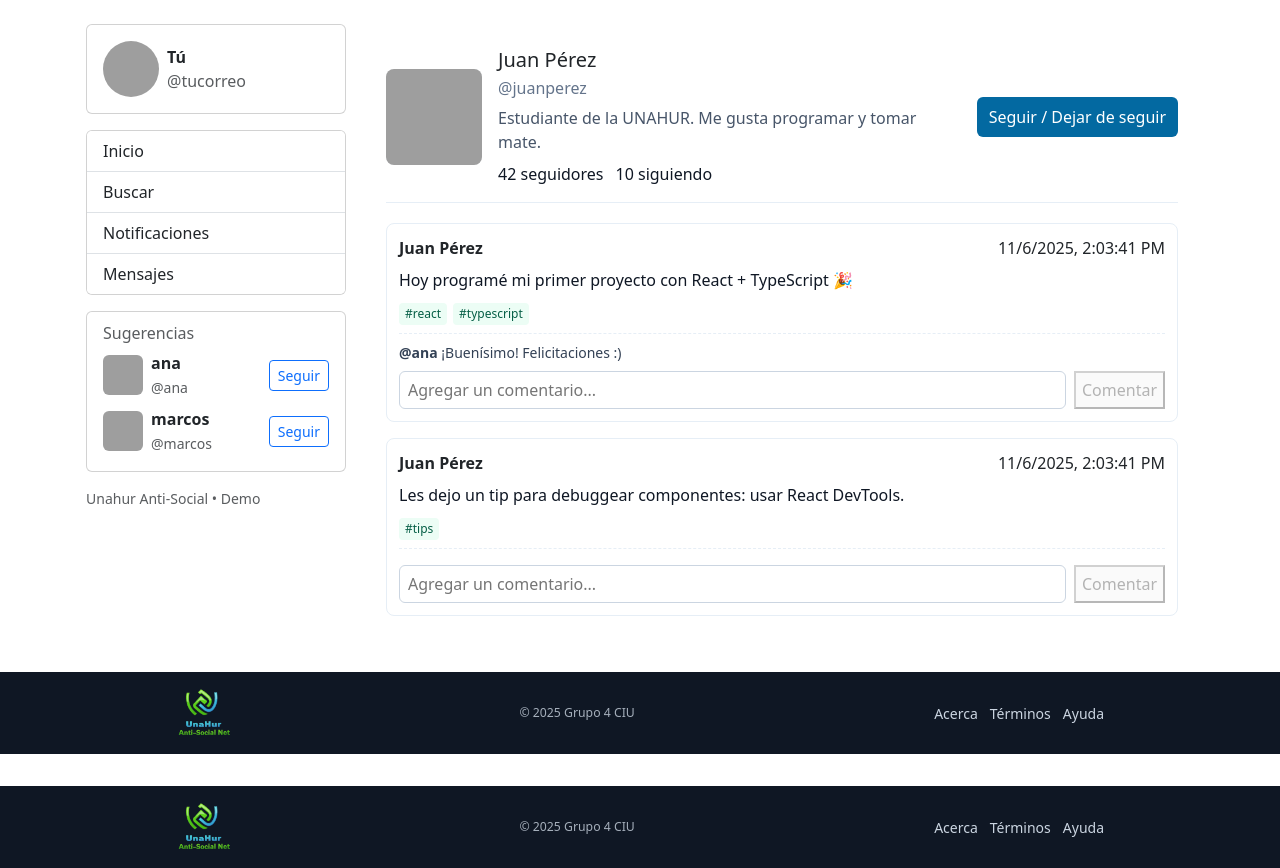
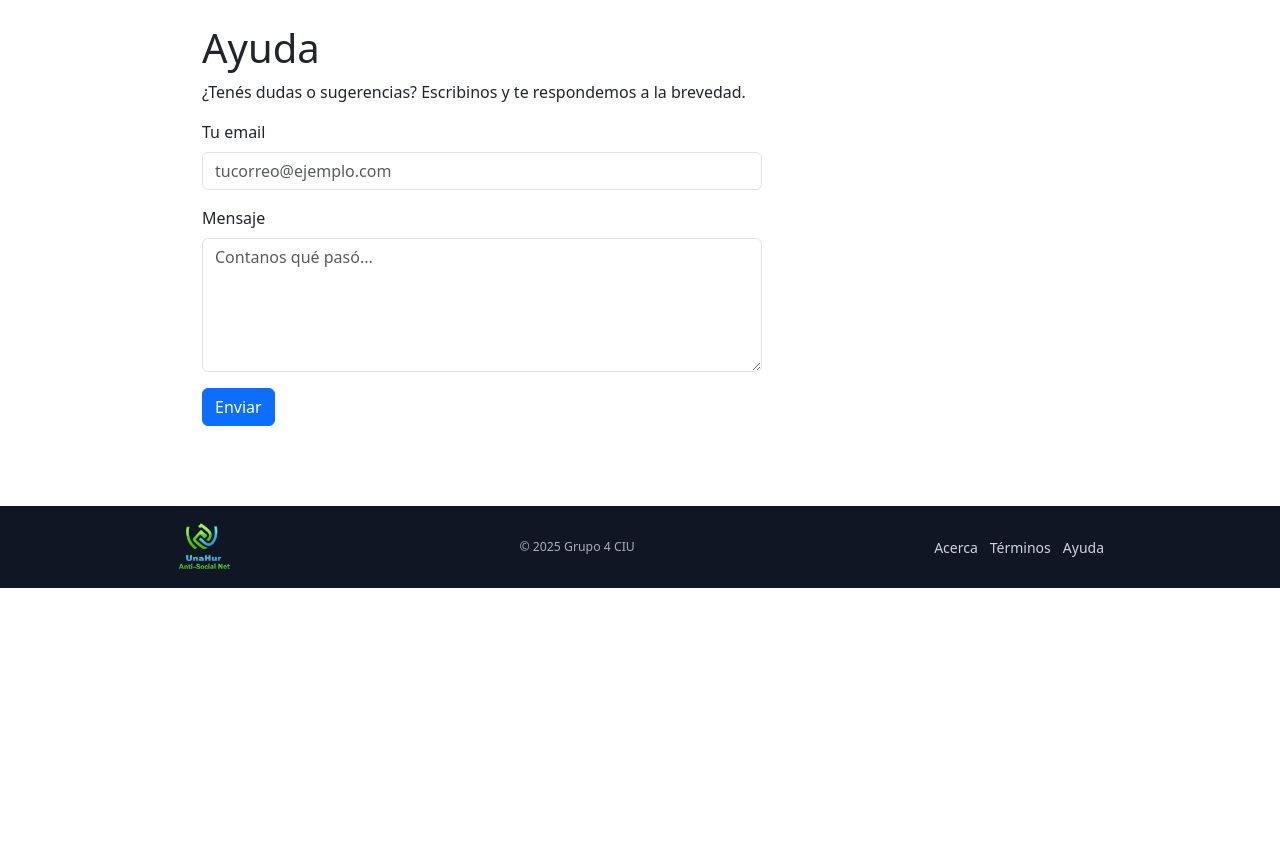
Before and after one commit to ivanherld/tp2-CIU-grupo-4-antisocial, a React (Vite) app: page /help in a window 1280 px wide. Before the commit this address led to /. After the commit the page ends 800 px from the top, so only its background shows below. Built offline with nearby package versions, Linux system fonts and the light colour scheme; grey boxes are pictures that could not be loaded.

Commit message:
Agregado de libreria de iconos nueva lucide-react, pages help, terms y about de ejemplo. Cambios en la sidebar mas togle dark mode basico

```diff
--- a/package.json
+++ b/package.json
@@ -11,6 +11,7 @@
   },
   "dependencies": {
     "bootstrap": "^5.3.8",
+    "lucide-react": "^0.552.0",
     "react": "^19.1.1",
     "react-bootstrap": "^2.10.10",
     "react-dom": "^19.1.1",
--- a/src/App.tsx
+++ b/src/App.tsx
@@ -3,6 +3,9 @@ import LogIn from './pages/LogIn';
 import Register from './pages/Register';
 import Feed from './pages/Feed';
 import UserProfile from './pages/UserProfile';
+import About from './pages/About';
+import Terms from './pages/Terms';
+import Help from './pages/Help';
 
 function App() {
 
@@ -13,6 +16,9 @@ function App() {
         <Route path='/register' element={<Register/>}/>
         <Route path='/feed' element={<Feed/>}/>
         <Route path='/profile' element={<UserProfile/>}/>
+  <Route path='/about' element={<About/>}/>
+  <Route path='/terms' element={<Terms/>}/>
+  <Route path='/help' element={<Help/>}/>
         <Route path="*" element={<Navigate to="/" />} />
       </Routes>
     </>
--- a/src/components/Footer.tsx
+++ b/src/components/Footer.tsx
@@ -1,5 +1,6 @@
 import styles from '../pages/Footer.module.css';
 import logo from '../assets/antisocialpng.png';
+import { Link } from 'react-router-dom';
 
 function Footer() {
     return (
@@ -8,9 +9,9 @@ function Footer() {
                 <span className={styles.brand}><img src={logo} alt="logo" className={styles.logo} /></span>
                 <small className={styles.copy}>© {new Date().getFullYear()} Grupo 4 CIU</small>
                 <nav className={styles.nav}>
-                    <a href="/about">Acerca</a>
-                    <a href="/terms">Términos</a>
-                    <a href="/help">Ayuda</a>
+                    <Link to="/about">Acerca</Link>
+                    <Link to="/terms">Términos</Link>
+                    <Link to="/help">Ayuda</Link>
                 </nav>
 
             </div>
--- a/src/components/Perfil.tsx
+++ b/src/components/Perfil.tsx
@@ -26,6 +26,7 @@ type PerfilProps = {
   counts?: FollowCounts | null;
   posts: Post[];
   currentUser?: { username?: string } | null;
+  isFollowing?: boolean;
   onFollowToggle?: () => void;
   onAddComment?: (postId: string, content: string) => void;
 };
@@ -35,6 +36,7 @@ export default function Perfil({
   counts,
   posts,
   currentUser,
+  isFollowing,
   onFollowToggle,
   onAddComment,
 }: PerfilProps) {
@@ -61,7 +63,7 @@ export default function Perfil({
         {currentUser?.username !== user.username && onFollowToggle && (
           <div className={styles.actions}>
             <button className={styles.followBtn} onClick={onFollowToggle}>
-              Seguir / Dejar de seguir
+              {isFollowing ? "Dejar de seguir" : "Seguir"}
             </button>
           </div>
         )}
--- a/src/components/Sidebar.tsx
+++ b/src/components/Sidebar.tsx
@@ -1,10 +1,47 @@
-import { Card, Image, Button, ListGroup } from "react-bootstrap";
+import { Card, Image, Button, ListGroup, InputGroup, Form } from "react-bootstrap";
+import { useEffect, useMemo, useState, useContext } from "react";
+import { useNavigate } from "react-router-dom";
+import { AuthContext } from "../context/AuthProvider";
+import { Home, Search, Moon, Sun, LogOut, X } from "lucide-react";
 
 function Sidebar({
   currentUser,
 }: {
   currentUser?: { username?: string; displayName?: string; avatarUrl?: string } | null;
 }) {
+  const navigate = useNavigate();
+  const { setUsuario } = useContext(AuthContext);
+
+  // Dark mode simple con Bootstrap 5.3
+  const initialTheme = useMemo<"light" | "dark">(() => {
+    const saved = localStorage.getItem("theme");
+    return saved === "dark" ? "dark" : "light";
+  }, []);
+  const [theme, setTheme] = useState<"light" | "dark">(initialTheme);
+
+  useEffect(() => {
+    document.documentElement.setAttribute("data-bs-theme", theme);
+    localStorage.setItem("theme", theme);
+  }, [theme]);
+
+  // Buscar por tag
+  const [searchOpen, setSearchOpen] = useState(false);
+  const [query, setQuery] = useState("");
+  function doSearch() {
+    const q = query.trim();
+    if (!q) return;
+    navigate(`/feed?tag=${encodeURIComponent(q)}`);
+    setSearchOpen(false);
+    setQuery("");
+  }
+
+  // Logout
+  function handleLogout() {
+    localStorage.removeItem("token");
+    setUsuario(null);
+    navigate("/");
+  }
+
   return (
     <div style={{ width: 260 }}>
       <Card className="mb-3">
@@ -24,40 +61,76 @@ function Sidebar({
       </Card>
 
       <Card className="mb-3">
-        <ListGroup variant="flush">
-          <ListGroup.Item action href="#home">Inicio</ListGroup.Item>
-          <ListGroup.Item action href="#search">Buscar</ListGroup.Item>
-          <ListGroup.Item action href="#notifications">Notificaciones</ListGroup.Item>
-          <ListGroup.Item action href="#messages">Mensajes</ListGroup.Item>
-        </ListGroup>
-      </Card>
+        <Card.Body className="p-0">
+          <ListGroup variant="flush">
+            <ListGroup.Item>
+              <Button
+                variant="outline-secondary"
+                className="w-100 d-flex align-items-center justify-content-start gap-2"
+                onClick={() => navigate("/feed")}
+              >
+                <Home size={18} />
+                Inicio
+              </Button>
+            </ListGroup.Item>
 
-      <Card className="mb-3">
-        <Card.Body>
-          <Card.Subtitle className="mb-2 text-muted">Sugerencias</Card.Subtitle>
-          <div className="d-flex flex-column gap-2">
-            <div className="d-flex align-items-center justify-content-between">
-              <div className="d-flex align-items-center gap-2">
-                <Image src="https://i.pravatar.cc/40?img=10" rounded width={40} height={40} />
-                <div>
-                  <div className="fw-semibold">ana</div>
-                  <small className="text-muted">@ana</small>
-                </div>
-              </div>
-              <Button size="sm" variant="outline-primary">Seguir</Button>
-            </div>
+            <ListGroup.Item>
+              {!searchOpen ? (
+                <Button
+                  variant="outline-secondary"
+                  className="w-100 d-flex align-items-center justify-content-start gap-2"
+                  onClick={() => setSearchOpen(true)}
+                >
+                  <Search size={18} />
+                  Buscar por tag
+                </Button>
+              ) : (
+                <InputGroup>
+                  <Form.Control
+                    placeholder="#tag"
+                    value={query}
+                    onChange={(e) => setQuery(e.target.value)}
+                    onKeyDown={(e) => e.key === "Enter" && doSearch()}
+                    autoFocus
+                  />
+                  <Button variant="primary" onClick={doSearch}>
+                    <Search size={16} />
+                  </Button>
+                  <Button
+                    variant="outline-secondary"
+                    onClick={() => {
+                      setSearchOpen(false);
+                      setQuery("");
+                    }}
+                  >
+                    <X size={16} />
+                  </Button>
+                </InputGroup>
+              )}
+            </ListGroup.Item>
 
-            <div className="d-flex align-items-center justify-content-between">
-              <div className="d-flex align-items-center gap-2">
-                <Image src="https://i.pravatar.cc/40?img=20" rounded width={40} height={40} />
-                <div>
-                  <div className="fw-semibold">marcos</div>
-                  <small className="text-muted">@marcos</small>
-                </div>
-              </div>
-              <Button size="sm" variant="outline-primary">Seguir</Button>
-            </div>
-          </div>
+            <ListGroup.Item>
+              <Button
+                variant="outline-secondary"
+                className="w-100 d-flex align-items-center justify-content-start gap-2"
+                onClick={() => setTheme(theme === "dark" ? "light" : "dark")}
+              >
+                {theme === "dark" ? <Sun size={18} /> : <Moon size={18} />}
+                {theme === "dark" ? "Modo claro" : "Modo oscuro"}
+              </Button>
+            </ListGroup.Item>
+
+            <ListGroup.Item>
+              <Button
+                variant="outline-danger"
+                className="w-100 d-flex align-items-center justify-content-start gap-2"
+                onClick={handleLogout}
+              >
+                <LogOut size={18} />
+                Cerrar sesión
+              </Button>
+            </ListGroup.Item>
+          </ListGroup>
         </Card.Body>
       </Card>
 
--- /dev/null
+++ b/src/pages/About.tsx
@@ -0,0 +1,24 @@
+import { Container } from "react-bootstrap";
+import Footer from "../components/Footer";
+
+export default function About() {
+  return (
+    <>
+      <Container style={{ maxWidth: 900, paddingTop: 24, paddingBottom: 48 }}>
+        <h1>Acerca de Unahur Anti-Social Net</h1>
+        <p>
+          Este proyecto es una demo académica realizada por el <strong>Grupo 4 de CIU</strong>.
+          La app muestra un perfil de usuario, un feed simple y navegación básica.
+        </p>
+        <p>
+          Frontend construido con <strong>React + TypeScript + Vite</strong> y estilos
+          con <strong>React Bootstrap</strong>. Íconos por <strong>lucide-react</strong>.
+        </p>
+        <p>
+          El objetivo es practicar componentes, estado, rutas y layout responsive.
+        </p>
+      </Container>
+      <Footer />
+    </>
+  );
+}
--- /dev/null
+++ b/src/pages/Help.tsx
@@ -0,0 +1,56 @@
+import { Container, Form, Button } from "react-bootstrap";
+import Footer from "../components/Footer";
+import { useState } from "react";
+
+export default function Help() {
+  const [email, setEmail] = useState("");
+  const [message, setMessage] = useState("");
+  const [sent, setSent] = useState(false);
+
+  function handleSubmit(e: React.FormEvent) {
+    e.preventDefault();
+    // Simula envío
+    setSent(true);
+  }
+
+  return (
+    <>
+      <Container style={{ maxWidth: 900, paddingTop: 24, paddingBottom: 48 }}>
+        <h1>Ayuda</h1>
+        <p>¿Tenés dudas o sugerencias? Escribinos y te respondemos a la brevedad.</p>
+
+        {!sent ? (
+          <Form onSubmit={handleSubmit} style={{ maxWidth: 560 }}>
+            <Form.Group className="mb-3">
+              <Form.Label>Tu email</Form.Label>
+              <Form.Control
+                type="email"
+                required
+                placeholder="tucorreo@ejemplo.com"
+                value={email}
+                onChange={(e) => setEmail(e.target.value)}
+              />
+            </Form.Group>
+            <Form.Group className="mb-3">
+              <Form.Label>Mensaje</Form.Label>
+              <Form.Control
+                as="textarea"
+                rows={5}
+                required
+                placeholder="Contanos qué pasó..."
+                value={message}
+                onChange={(e) => setMessage(e.target.value)}
+              />
+            </Form.Group>
+            <Button type="submit">Enviar</Button>
+          </Form>
+        ) : (
+          <div className="alert alert-success" role="alert">
+            ¡Gracias! Tu mensaje fue enviado (demo). Te contactaremos por email.
+          </div>
+        )}
+      </Container>
+      <Footer />
+    </>
+  );
+}
--- /dev/null
+++ b/src/pages/Terms.tsx
@@ -0,0 +1,22 @@
+import { Container } from "react-bootstrap";
+import Footer from "../components/Footer";
+
+export default function Terms() {
+  return (
+    <>
+      <Container style={{ maxWidth: 900, paddingTop: 24, paddingBottom: 48 }}>
+        <h1>Términos y condiciones</h1>
+        <p>
+          Esta es una aplicación de ejemplo con fines educativos. No almacena datos reales
+          ni ofrece garantías. El uso es bajo tu propia responsabilidad.
+        </p>
+        <ul>
+          <li>No se comparten datos con terceros.</li>
+          <li>Puede contener errores o comportamientos incompletos.</li>
+          <li>El diseño y funcionalidades pueden cambiar sin previo aviso.</li>
+        </ul>
+      </Container>
+      <Footer />
+    </>
+  );
+}
--- a/src/pages/UserProfile.tsx
+++ b/src/pages/UserProfile.tsx
@@ -72,7 +72,6 @@ export default function UserProfile() {
   const [user] = useState<User>(mockUser);
   const [counts, setCounts] = useState<FollowCounts>({ followers: 42, following: 10 });
   const [posts, setPosts] = useState<Post[]>(mockPosts);
-  // eslint-disable-next-line @typescript-eslint/no-unused-vars
   const [isFollowing, setIsFollowing] = useState(false);
 
   function handleFollowToggle() {
@@ -102,6 +101,7 @@ export default function UserProfile() {
   return (
   <>
     <div className={styles.layout}>
+      <div className={styles.sidebar}>
         <Sidebar
           currentUser={{
             username: "tucorreo",
@@ -109,6 +109,7 @@ export default function UserProfile() {
             avatarUrl: "https://i.pravatar.cc/80?img=5",
           }}
         />
+      </div>
 
       <div className={styles.content}>
         <Perfil
@@ -116,6 +117,7 @@ export default function UserProfile() {
           counts={counts}
           posts={posts}
           currentUser={{ username: "tucorreo" }}
+          isFollowing={isFollowing}
           onFollowToggle={handleFollowToggle}
           onAddComment={handleAddComment}
         />
```
Also changed, not shown: src/pages/UserProfile.module.css (+11 -2 lines), 1 other file (tests, documents, lock files or other folders). Lines whose indentation alone changed are shown as unchanged.
